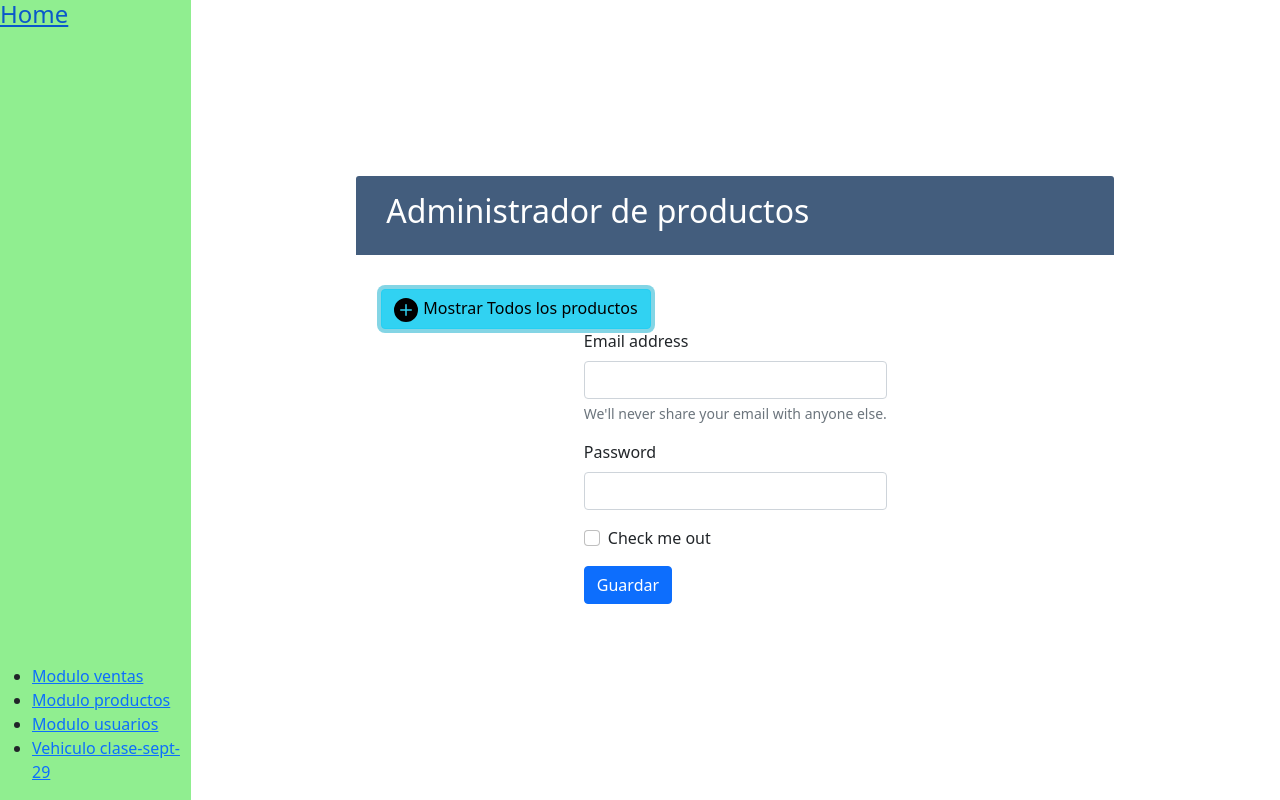
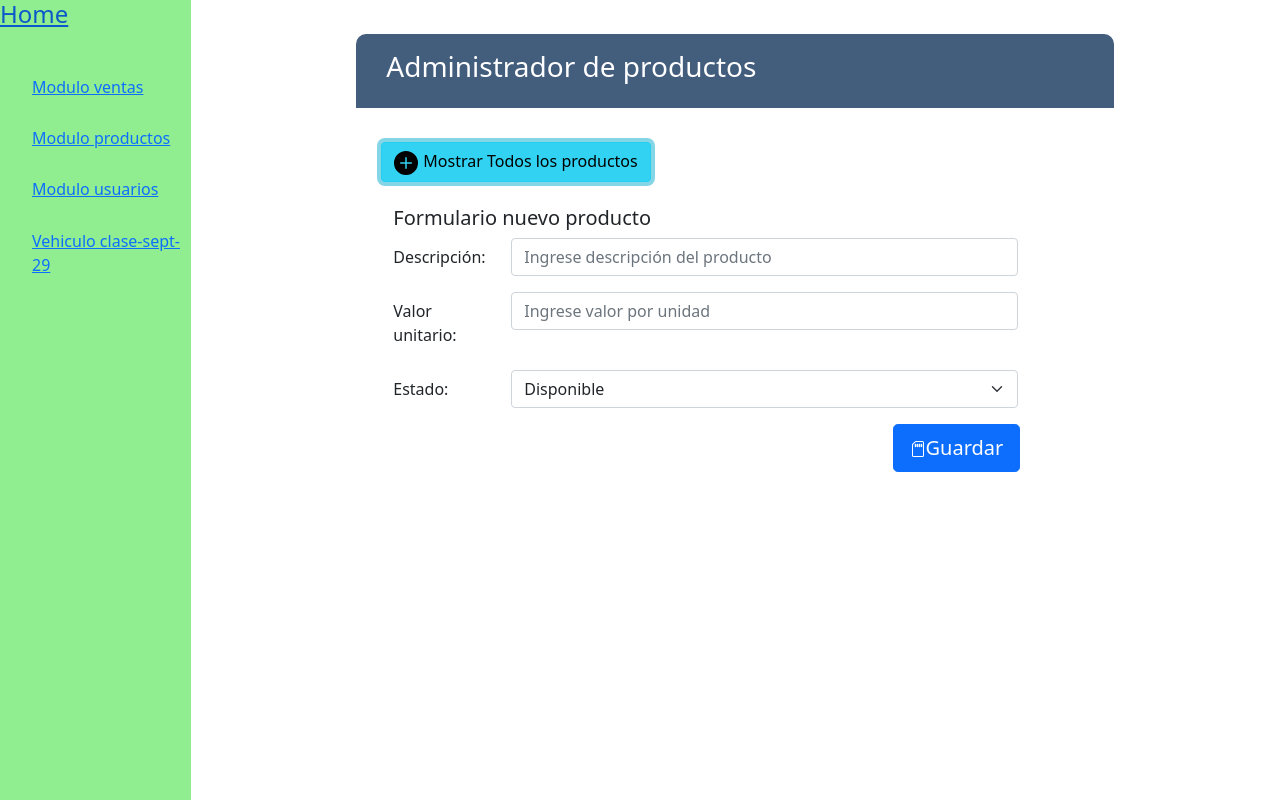
Before and after one commit to apolo-2/apolo2, a React (Create React App) app: page /admin/productos in a window 1280 px wide. Both pictures are taken after a click on the button "Nuevo Producto". Built offline with nearby package versions, Linux system fonts and the light colour scheme.

Commit message:
add formulario de creación  producto dummy, notificación de creación, renderizado dinamico entre la lista de prod. y el formulario de prod, nuevo

```diff
--- a/src/components/DataTableProducto.jsx
+++ b/src/components/DataTableProducto.jsx
@@ -9,7 +9,7 @@ const DataTableProducto = ({listaProductos}) => {
 
             <div class="table-responsive">
             {/*   table-striped  border-light*/}
-                <table class="table  table- table-hover  table-bordered caption-top table-listado">
+                <table class="table  table-sm table-hover  table-bordered caption-top table-listado">
                     <caption>Lista de productos</caption>
                     <thead className='table-light text-center'>
                         <tr>
@@ -26,7 +26,8 @@ const DataTableProducto = ({listaProductos}) => {
                     return (
                         <tr className='text-center'>
                             <td>{index+1}</td>
-                            <td>{producto.codigo}</td>
+                            {/* <td>{producto.codigo}</td> */}
+                            <td>000{index+1}</td>
                             <td>{producto.descripcion}</td>
                             <td>{producto.valorUnit}</td>
                             <td>{producto.estado}</td>
@@ -56,13 +57,13 @@ const DataTableProducto = ({listaProductos}) => {
             <nav aria-label="Page navigation example">
                 <ul class="pagination justify-content-center">
                     <li class="page-item disabled">
-                    <a class="page-link" href="admin/productos">&laquo;</a>
+                    <a class="page-link" href="/admin/productos">&laquo;</a>
                     </li>
-                    <li class="page-item active"><a class="page-link" href="admin/productos">1</a></li>
-                    <li class="page-item"><a class="page-link" href="admin/productos">2</a></li>
-                    <li class="page-item"><a class="page-link" href="admin/productos">3</a></li>
+                    <li class="page-item active"><a class="page-link" href="/admin/productos">1</a></li>
+                    <li class="page-item"><a class="page-link" href="/admin/productos">2</a></li>
+                    <li class="page-item"><a class="page-link" href="/admin/productos">3</a></li>
                     <li class="page-item">
-                    <a class="page-link" href="admin/productos">&raquo;</a>
+                    <a class="page-link" href="/admin/productos">&raquo;</a>
                     </li>
                 </ul>
             </nav>
--- a/src/pages/admin/Productos.jsx
+++ b/src/pages/admin/Productos.jsx
@@ -12,25 +12,25 @@ const productosBackend = [
     estado: 'Disponible',
   },
   {
-    codigo: '0003',
+    codigo: '0002',
     descripcion: 'Disco SSD Kingston 256GB',
     valorUnit: 168500,
     estado: 'No Disponible',
   },
   {
-    codigo: '0004',
+    codigo: '0003',
     descripcion: 'Monitor LG 27"',
     valorUnit: 568500,
     estado: 'Disponible',
   },
   {
-    codigo: '0005',
+    codigo: '0004',
     descripcion: 'Mouse Gamer Genious"',
     valorUnit: 212500,
     estado: 'No Disponible',
   },
   {
-    codigo: '0006',
+    codigo: '0005',
     descripcion: 'Monitor Samsung 21"',
     valorUnit: 568500,
     estado: 'Disponible',
@@ -43,7 +43,7 @@ const Productos = () => {
   const [mostrarTabla, setMostrarTabla] = useState(true);
   const [productos, setProductos] = useState([]);
   const [textoBoton, setTextoBoton] = useState('Nuevo Producto');
-  const [colorBoton, setColorBoton] = useState('btn-success');
+  const [colorBoton, setColorBoton] = useState('btn-secondary');
 
   useEffect(() => {
     //obtener lista  desde el backend
@@ -53,7 +53,7 @@ const Productos = () => {
   useEffect(() => {
     if (mostrarTabla) {
       setTextoBoton('Nuevo Producto');
-      setColorBoton('btn-success');
+      setColorBoton('btn-secondary');
     } else {
       setTextoBoton('Mostrar Todos los productos');
       setColorBoton('btn-info');
@@ -62,12 +62,12 @@ const Productos = () => {
   return (
     // <div className='flex h-full w-full flex-col items-center justify-start p-8 container-productos'>
     <div className='container-productos'>
-      <div className='flex flex-col'>
+      <div className=''>
 
         <div className="container-title">
-          <h2 className='text-3xl font-extrabold text-gray-900'>
+          <h3 className=''>
             Administrador de productos
-          </h2>
+          </h3>
         </div>
         <br />
         <button
@@ -93,7 +93,7 @@ const Productos = () => {
           setProductos={setProductos}
         />
       )}
-      <ToastContainer position='bottom-center' autoClose={5000} />
+      <ToastContainer position='bottom-right' autoClose={5000} />
     </div>
   );
 };
@@ -104,31 +104,6 @@ const TablaProductos = ({ listaProductos }) => {
   }, [listaProductos]);
   return (
     <DataTableProducto  listaProductos={listaProductos}/>
-  //   <div className='flex flex-col items-center justify-center'>
-  //     <h2 className='text-2xl font-extrabold text-gray-800'>Todos los productos</h2>
-  //     <table>
-  //       <thead>
-  //         <tr>
-  //           <th>Nombre del vehículo</th>
-  //           <th>Marca del vehículo</th>
-  //           <th>Modelo del vehículo</th>
-  //         </tr>
-  //       </thead>
-  //       <tbody>
-  //         {listaVehiculos.map((vehiculo) => {
-  //           return (
-  //             <tr>
-  //               <td>{vehiculo.nombre}</td>
-  //               <td>{vehiculo.marca}</td>
-  //               <td>{vehiculo.modelo}</td>
-  //             </tr>
-  //           );
-  //         })}
-  //       </tbody>
-  //     </table>
-  //   </div>
-  // );
-
   );
 };
 
@@ -148,80 +123,80 @@ const FormularioCreacionProducto = ({ setMostrarTabla, listaProductos, setProduc
     setProductos([...listaProductos, nuevoProducto]);
     console.log('nuevoProducto::',nuevoProducto);
     // identificar el caso de éxito y mostrar un toast de éxito
-    toast.success('Vehículo agregado con éxito');
+    toast.success('Producto agregado con éxito', {
+      // position: toast.POSITION.BOTTOM_RIGHT,
+      // className: 'foo-bar'
+    });
     // identificar el caso de error y mostrar un toast de error
     // toast.error('Error creando un vehículo');
   };
 
   return (
+        // form nuevo prod
+        <div className="container">
+          <br />
+          <h5 className=''>Formulario nuevo producto</h5>
 
-    <form>
-      <div class="mb-3">
-        <label for="exampleInputEmail1" class="form-label">Email address</label>
-        <input type="email" class="form-control" id="exampleInputEmail1" aria-describedby="emailHelp" />
-        <div id="emailHelp" class="form-text">We'll never share your email with anyone else.</div>
-      </div>
-      <div class="mb-3">
-        <label for="exampleInputPassword1" class="form-label">Password</label>
-        <input type="password" class="form-control" id="exampleInputPassword1" />
-      </div>
-      <div class="mb-3 form-check">
-        <input type="checkbox" class="form-check-input" id="exampleCheck1" />
-        <label class="form-check-label" for="exampleCheck1">Check me out</label>
-      </div>
-      <button type="submit" class="btn btn-primary">Guardar</button>
-    </form>
+          <form ref={form} onSubmit={submitForm} className=''>
 
-    // <div className='flex flex-col items-center justify-center'>
-    //   <h2 className='text-2xl font-extrabold text-gray-800'>Crear nuevo producto</h2>
-    //   <form ref={form} onSubmit={submitForm} className='flex flex-col'>
-    //     <label className='flex flex-col' htmlFor='nombre'>
-    //       Descripción del producto
-    //       <input
-    //         name='descripcion'
-    //         className='bg-gray-50 border border-gray-600 p-2 rounded-lg m-2'
-    //         type='text'
-    //         placeholder='Ingrese descripcion'
-    //         required
-    //       />
-    //     </label>
-    //     <label className='flex flex-col' htmlFor='marca'>
-    //       Estado
-    //       <select
-    //         className='bg-gray-50 border border-gray-600 p-2 rounded-lg m-2'
-    //         name='estado'
-    //         required
-    //         defaultValue={0}
-    //       >
-    //         <option disabled value={0}>
-    //           Seleccione una opción
-    //         </option>
-    //         <option>Disponible</option>
-    //         <option>No disponible</option>
+            <div class="mb-3 row">
+              <label for="descripcion" class="col-sm-2 col-form-label">Descripción: </label>
+              <div class="col-sm-9">
+                <input type="text"
+                  name='descripcion'
+                  className='form-control'
+                  placeholder='Ingrese descripción del producto'
+                  required />
+                {/* <div id="descHelp" class="form-text">Descripción del producto</div> */}
+              </div>
+            </div>
 
-    //       </select>
-    //     </label>
-    //     <label className='flex flex-col' htmlFor='modelo'>
-    //       Valor unitario
-    //       <input
-    //         name='valorUnit'
-    //         className='bg-gray-50 border border-gray-600 p-2 rounded-lg m-2'
-    //         type='number'
-    //         min={0}
-    //         max={9999999999999}
-    //         placeholder='Ingrese valor unitario'
-    //         required
-    //       />
-    //     </label>
+            <div class="mb-3 row">
+              <label for="valorUnit" class="col-sm-2 col-form-label">Valor unitario: </label>
+              <div class="col-sm-9">
+                <input type="number"
+                  name='valorUnit'
+                  className='form-control'
+                  min={0}
+                  max={9999999999999}
+                  placeholder='Ingrese valor por unidad'
+                  required />
+                {/* <div id="descHelp" class="form-text">Descripción del producto</div> */}
+              </div>
+            </div>
 
-    //     <button
-    //       type='submit'
-    //       className='col-span-2 bg-green-400 p-2 rounded-full shadow-md hover:bg-green-600 text-white'
-    //     >
-    //       Guardar producto
-    //     </button>
-    //   </form>
-    // </div>
+            <div class="mb-3 row">
+              <label for="estado" class="col-sm-2 col-form-label">Estado: </label>
+              <div class="col-sm-9">
+                  <select
+                    className='form-select'
+                    aria-label="Default select"
+                    name='estado'
+                    required
+                    defaultValue={0}
+                  >
+                    <option value="Disponible" selected>Disponible</option>
+                    <option value="No disponible">No disponible</option>
+                  </select>
+                {/* <div id="descHelp" class="form-text">Descripción del producto</div> */}
+              </div>
+            </div>
+
+            <div className="col-md-11 d-flex justify-content-end ">
+                <button
+                  type='submit'
+                  className='btn btn-primary btn-lg'
+                >
+                <svg xmlns="http://www.w3.org/2000/svg" width="16" height="16" fill="currentColor" class="bi bi-sd-card" viewBox="0 0 16 16">
+                  <path d="M6.25 3.5a.75.75 0 0 0-1.5 0v2a.75.75 0 0 0 1.5 0v-2zm2 0a.75.75 0 0 0-1.5 0v2a.75.75 0 0 0 1.5 0v-2zm2 0a.75.75 0 0 0-1.5 0v2a.75.75 0 0 0 1.5 0v-2zm2 0a.75.75 0 0 0-1.5 0v2a.75.75 0 0 0 1.5 0v-2z"/>
+                  <path fill-rule="evenodd" d="M5.914 0H12.5A1.5 1.5 0 0 1 14 1.5v13a1.5 1.5 0 0 1-1.5 1.5h-9A1.5 1.5 0 0 1 2 14.5V3.914c0-.398.158-.78.44-1.06L4.853.439A1.5 1.5 0 0 1 5.914 0zM13 1.5a.5.5 0 0 0-.5-.5H5.914a.5.5 0 0 0-.353.146L3.146 3.561A.5.5 0 0 0 3 3.914V14.5a.5.5 0 0 0 .5.5h9a.5.5 0 0 0 .5-.5v-13z"/>
+                </svg>
+                   Guardar
+                </button>
+            </div>
+          </form>
+        </div>
+
   );
 };
 
--- a/src/styles/productos.css
+++ b/src/styles/productos.css
@@ -2,9 +2,9 @@
 
 .container-productos{
     display: flex;
-    /* padding: 2rem;  */
+    padding-top: 5%;
     flex-direction: column;
-    justify-content: center;
+    /* justify-content: center;  */
     align-items: center;
     width: 100%;
     height: 100%;
@@ -13,16 +13,13 @@
 .container-productos > div{
     width: 65%;
 }
-/* svg.bi{
-    margin-right: 5px;
-    width: 1.5em;
-    height: 1.5em;
-} */
+
 svg.bi-plus-circle-fill{
     width: 1.5em;
     height: 1.5em;
     margin-right: 5px;
 }
+
 .container-title{
     /* width: 100%; */
     /* height: 100px; */
@@ -30,7 +27,7 @@ svg.bi-plus-circle-fill{
     color: #fff;
     padding: 16px 30px;
     margin: -20px -25px 10px;
-    border-radius: 3px 3px 0 0;
+    border-radius: 10px 10px 0 0;
     display: flex;
     justify-content: space-between;
 }
--- a/src/styles/styles.css
+++ b/src/styles/styles.css
@@ -11,7 +11,6 @@ body {
 
 
 /* login bootstrap  ejemplo de login con usuario y contraseña, como referencia.  BORRAR*/
-<style>
 .bd-placeholder-img {
   font-size: 1.125rem;
   text-anchor: middle;
@@ -92,12 +91,23 @@ header a{
 #sidebar{
   display: flex;
   background-color:lightgreen;
+  flex-direction: column;
+  /* justify-content: space-between;  */
+  width: 14rem;
+  /* height: 100%;  */
+}
+
+#sidebar > ul{
+  padding-top: 20%;
+  height: 30%;
+  /* background-color: yellow; */
+  list-style-type: none;
   display: flex;
   flex-direction: column;
   justify-content: space-between;
-  width: 14rem;
-  height: 100%;
 }
+
+
 
 /* custom content content, tailwind classes */
 .columnContainer{
```
